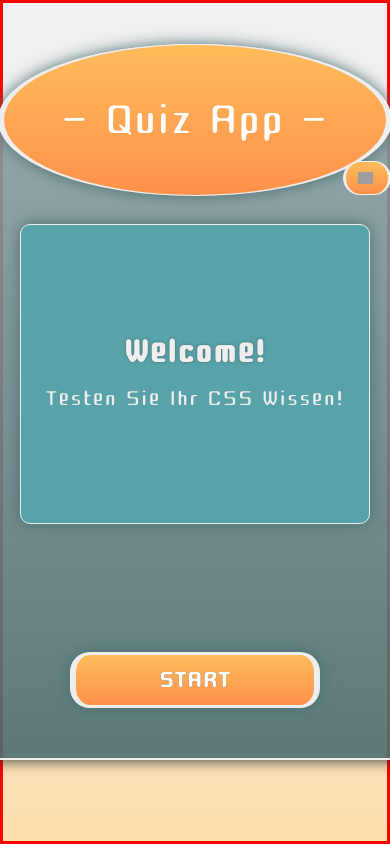
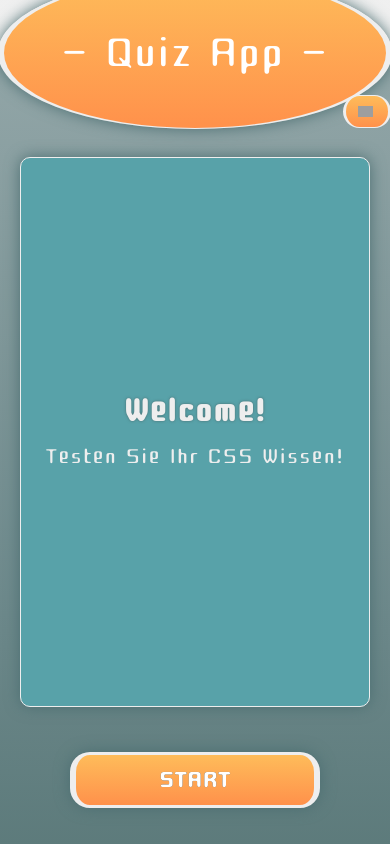
Before and after one commit to quarxz/quizapp, a React (Vite) app: page / in a window 390 px wide. Shown: the top 844 px of the page. Built offline with nearby package versions, Linux system fonts and the light colour scheme; grey boxes are pictures that could not be loaded.

Commit message:
add responsive

```diff
--- a/src/App.jsx
+++ b/src/App.jsx
@@ -52,7 +52,7 @@ function App() {
             setMute((prevMute) => !prevMute);
           }}
         >
-          <img src={!mute ? soundIconOff : soundIconLow} alt="Mute" />
+          <img src={!mute ? soundIconLow : soundIconOff} alt="Mute" />
         </span>
       </div>
       {screen === "welcome" ? (
--- a/src/App.module.css
+++ b/src/App.module.css
@@ -90,14 +90,13 @@
   border: 6px solid #eee;
   border-radius: 20px;
 
-  /* width: 450px;
-  min-height: 650px;
-  min-height: 730px;
-  min-height: 70vh;
-  margin: 50vh auto 0;
-  transform: translateY(-45%);
+  width: 450px;
+  min-height: 800px;
+  height: 75vh;
+  margin: 45vh auto 0;
+  transform: translateY(-40%);
 
-  padding: 95px 0 20px; */
+  padding: 95px 0 20px;
 
   -webkit-box-shadow: 0px 0px 15px 0px #333333;
   box-shadow: 0px 0px 15px 0px #333333;
@@ -145,60 +144,21 @@
   border-bottom: 1px dashed #ff914b; */
 }
 
-@media screen and (max-width: 576px) {
+@media screen and (min-width: 480px) and (max-height: 1080px) {
   body {
-    border: 3px solid green;
-    padding: 0;
+    border: 3px solid yellow;
   }
   .headline-background {
-    /* border-radius: 20%; */
-    width: 90%;
-  }
-
-  .board {
-    min-height: 70vh;
-    width: 90vw;
-  }
-}
-
-@media screen and (max-width: 1024px) {
-  body {
-    position: relative;
-
-    border: 3px solid red;
-  }
-  .headline-background {
-    /* border-radius: 20%; */
     width: 90%;
   }
 
   .board {
     width: 450px;
-    /* min-height: 650px;
-    min-height: 730px; */
+    height: 730px;
     min-height: 75vh;
-    margin: 5vh auto 0;
+    margin: 47vh auto 0;
+    transform: translateY(-42%);
 
     padding: 95px 0 20px;
   }
 }
-
-@media screen and (min-width: 1024px) {
-  body {
-    border: 3px solid yellow;
-  }
-  .headline-background {
-    /* border-radius: 20%; */
-    width: 90%;
-  }
-
-  .board {
-    width: 450px;
-    /* min-height: 650px; */
-    min-height: 730px;
-    margin: 45vh auto 0;
-    transform: translateY(-40%);
-
-    padding: 95px 0 20px;
-  }
-}
--- a/src/components/AdvertisingScreen.jsx
+++ b/src/components/AdvertisingScreen.jsx
@@ -5,14 +5,15 @@ import styles from "./AdvertisingScreen.module.css";
 export function AdvertisingScreen({ onSkipAdvertisement }) {
   const [isButtonDisabled, setButtonDisabled] = useState(true);
 
-  const [counter, setCounter] = useState(1);
+  const [countdown, setCountdown] = useState(1);
 
   useEffect(() => {
     const timer =
-      counter > 0 && setInterval(() => setCounter(counter - 1), 1000);
-    counter === 0 && setButtonDisabled(false);
+      countdown > 0 &&
+      setInterval(() => setCountdown(countdown - 1), 1000);
+    countdown === 0 && setButtonDisabled(false);
     return () => clearInterval(timer);
-  }, [counter]);
+  }, [countdown]);
 
   return (
     <>
@@ -34,7 +35,7 @@ export function AdvertisingScreen({ onSkipAdvertisement }) {
           disabled={isButtonDisabled}
           onClick={onSkipAdvertisement}
         >
-          {counter > 0 ? counter : "WEITER"}
+          {countdown > 0 ? countdown : "WEITER"}
         </button>
       </div>
     </>
--- a/src/components/GameScreen.jsx
+++ b/src/components/GameScreen.jsx
@@ -24,7 +24,6 @@ export function GameScreen({
 
   return (
     <>
-      <div className={styles["game-fiel-container"]}>
       <ProgressBar round={round} amountQuestion={questions.length} />
       <div className={styles["game-field"]}>
         <h2>{questions[round].question}</h2>
@@ -35,9 +34,7 @@ export function GameScreen({
                 key={index}
                 onClick={() => {
                   if (activeId === null) {
-                      setActiveId(
-                        (prevActiveId) => (prevActiveId = index)
-                      );
+                    setActiveId((prevActiveId) => (prevActiveId = index));
                     if (questions[round].correctIndex === index) {
                       onCorrectAnswer(index, round);
                       onPlaySound(true);
@@ -70,7 +67,6 @@ export function GameScreen({
           })}
         </ul>
       </div>
-      </div>
 
       <div className={styles["button-bar"]}>
         <button
--- a/src/components/GameScreen.module.css
+++ b/src/components/GameScreen.module.css
@@ -1,25 +1,15 @@
-.game-fiel-container {
+.game-field {
   display: flex;
+  flex-direction: column;
   justify-content: center;
-  flex-direction: column;
-  align-items: center;
 
-  width: 90%;
-  min-height: 250px;
-
-  padding-top: 20px;
-
-  z-index: 50;
-}
-
-.game-field {
   padding: 30px 20px;
   border: 6px solid #eee;
   border-radius: 20px;
   width: 90%;
   min-height: 250px;
 
-  margin-top: 50px;
+  margin-top: 20px;
 
   background-color: #58a2a9;
 
@@ -32,6 +22,8 @@
   z-index: 50;
 
   text-align: center;
+
+  flex-grow: 1;
 }
 
 .button-bar {
--- a/src/components/ResultScreen.module.css
+++ b/src/components/ResultScreen.module.css
@@ -2,6 +2,7 @@
   display: flex;
   flex-direction: column;
   justify-content: center;
+
   padding: 10px 3px 10px 20px;
   border: 1px solid #eee;
   border-radius: 10px;
@@ -17,7 +18,8 @@
 
   /* border: 1px solid red; */
   overflow: hidden;
-  max-height: 400px;
+
+  flex-grow: 1;
 }
 .childElement {
   height: auto;
--- a/src/components/WelcomeScreen.module.css
+++ b/src/components/WelcomeScreen.module.css
@@ -14,6 +14,8 @@
   box-shadow: 0px 0px 15px 0px #4b6e71;
 
   z-index: 50;
+
+  flex-grow: 1;
 }
 
 .button-bar {
```
Lines whose indentation alone changed are shown as unchanged.
